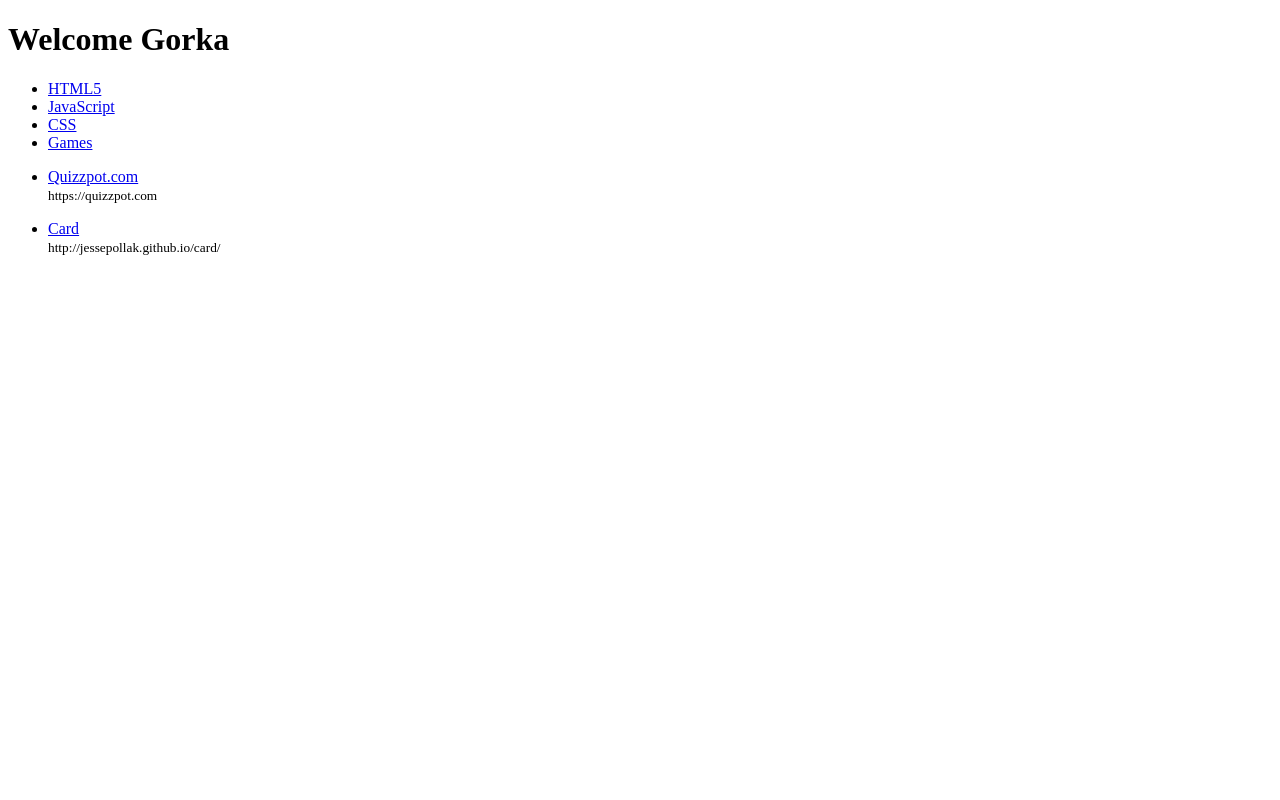
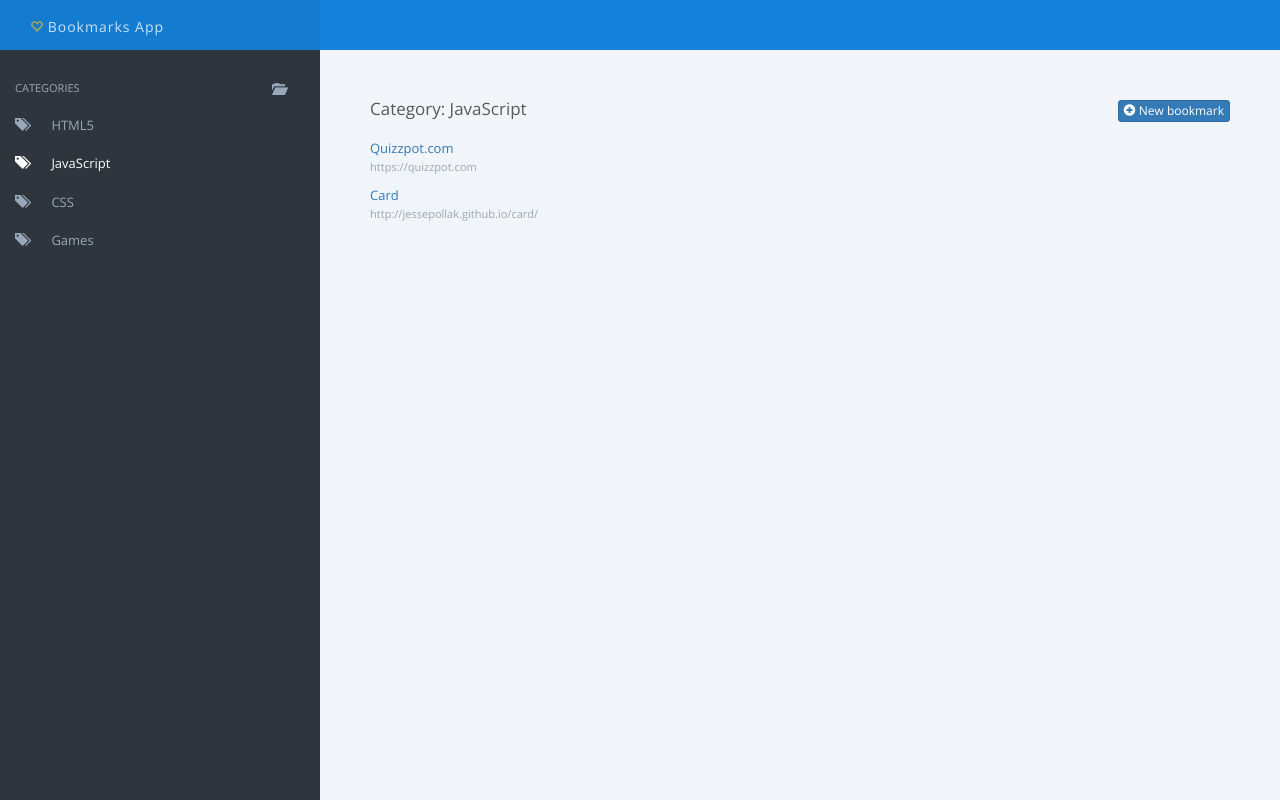
Before and after one commit to gorkaeff/quizzpot_angular, a plain HTML site: page index.html in a window 1280 px wide. Drawn offline with nearby package versions, Linux system fonts and the light colour scheme.

Commit message:
APARTADO: Integración con Bootstrap

```diff
--- /dev/null
+++ b/css/styles.css
@@ -0,0 +1,167 @@
+@import url(http://fonts.googleapis.com/css?family=Open+Sans:400,300,600,700,800);
+body{font-family:"Open Sans","Helvetica Neue",Helvetica,Arial,sans-serif;font-size:13px}
+h1,h2,h3,h4,h5,h6,.h1,.h2,.h3,.h4,.h5,.h6{font-weight:400}
+h1,h2,h3,h4,h5,h6,.h1,.h2,.h3,.h4,.h5,.h6,.heading-font{font-family:"Open Sans","Helvetica Neue",Helvetica,Arial,sans-serif}
+
+/* custom template */
+html, body {
+   height: 100%;
+   font-family:'Open Sans',arial,sans-serif;
+}
+
+.header{
+    background-color: #1582dc;
+    min-height: 50px;
+    z-index: 1000;
+    border-radius: 0;
+    border: 0;
+    margin: 0;
+    padding: 0;
+}
+
+.header .brand{
+    background-color: #147bd0;
+}
+
+.header .brand i{
+  font-size: 13px;
+  color:#b6a951;
+}
+
+.header .brand a:hover i{
+  color:#b5544a;
+}
+
+.header .heading-font{
+    color: rgba(219,237,252,0.9);
+    font-size: 14px;
+    letter-spacing: 1px;
+    padding-top: 0;
+    padding-bottom: 0;
+}
+
+.wrapper, .row {
+   height: 100%;
+   margin-left:0;
+   margin-right:0;
+}
+
+.wrapper:before, .wrapper:after,
+.column:before, .column:after {
+    content: "";
+    display: table;
+}
+
+.wrapper:after,
+.column:after {
+    clear: both;
+}
+
+.column {
+    height: 100%;
+    overflow: auto;
+    *zoom:1;
+}
+
+.column .padding {
+    padding: 20px;
+}
+
+.box {
+    bottom: 0; /* increase for footer use */
+    left: 0;
+    position: absolute;
+    right: 0;
+    top: 0;
+    background-color: #2e353d;
+    color: #98a8b9;
+}
+
+
+#main {
+    background: #f1f4f9;
+}
+
+#main h2{
+  margin: 80px 0 20px 0;
+  font-weight: normal;
+  color: rgb(89, 89, 90);
+  font-size: 17px;
+}
+
+#main .full ul{
+  margin: 0;
+  padding: 0;
+  list-style-type: none;
+}
+
+#main .full ul i{
+  float:right;
+  margin:0 5px;
+  display:none;
+  cursor: pointer;
+}
+
+#main .full ul li:hover i{
+  display:inline-block;
+}
+
+#sidebar .nav-title{
+  margin-top: 80px;
+  text-transform: uppercase;
+  font-size: 11px;
+}
+
+#sidebar a{
+  color: #98a8b9;
+  font-family: 'Open Sans', 'Helvetica Neue', Helvetica, Arial, sans-serif;
+  font-size: 13px;
+  padding-left: 0;
+  transition-delay: 0s;
+  transition-duration: 0.25s;
+  transition-property: all;
+  transition-timing-function: ease;
+}
+#sidebar a:hover,
+#sidebar .active a{
+  background: transparent;
+  color:#fff;
+}
+#sidebar a i{
+  margin-right: 20px;
+}
+
+
+/* center and adjust the sidebar contents on smaller devices */
+@media (max-width: 768px) {
+  #sidebar,#sidebar a.logo {
+    text-align:center;
+    margin:0 auto;
+    margin-top:30px;
+    font-size:26px;
+  }
+  #sidebar a.logo {
+    font-size:50px;
+    height:75px;
+    width:75px;
+    margin-bottom:30px;
+  }
+
+  #main .full ul li i{
+    display:inline-block;
+  }
+}
+
+
+
+
+/* bootstrap overrides */
+
+h1,h2,h3 {
+   font-weight:800;
+   font-family:'Open Sans',arial,sans-serif;
+}
+
+.col-sm-9.full {
+    width: 100%;
+}
--- a/index.html
+++ b/index.html
@@ -2,8 +2,62 @@
 <html ng-app="Bookmarks">
 <head>
     <title>Installation - Angular JS</title>
+	<!-- Latest compiled and minified CSS -->
+	<link rel="stylesheet" href="//maxcdn.bootstrapcdn.com/bootstrap/3.2.0/css/bootstrap.min.css">
+	<link rel="stylesheet" type="text/css" href="css/styles.css">
 </head>
 <body ng-controller="MainController">
+	<div class="wrapper">
+		<header class="header header-fixed navbar container-fluid">
+			<div class="row">
+				<div class="brand col-sm-3">
+					<a href="#" class="navbar-brand">
+						<i class="glyphicon glyphicon-heart-empty"></i>
+						<span class="heading-font">Bookmarks App</span>
+					</a>
+				</div>
+			</div>
+		</header>
+		<div class="box">
+			<div class="row">
+
+				<div class="column col-sm-3" id="sidebar">
+					<p class="nav-title">
+						Categories
+						<a href="#" class="pull-right"><i class="glyphicon glyphicon-folder-open"></i></a>
+					</p>
+					<ul class="nav">
+						<li ng-repeat="category in categories" ng-class="{active: isCurrentCategory(category)}">
+							<a href="#" ng-click="setCurrentCategory(category)"> <i class="glyphicon glyphicon-tags"></i> {{category}}</a>
+						</li>
+					</ul>
+				</div>
+
+				<div class="column col-sm-9" id="main">
+					<div class="padding">
+						<div class="full col-sm-9">
+							<h2>
+								Category: {{currentCategory}}
+								<a href="#" class="btn btn-primary btn-xs pull-right"><i class="glyphicon glyphicon-plus-sign"></i> New bookmark</a>
+							</h2>
+							<ul>
+								<li ng-repeat="bookmark in bookmarks | filter: {category: currentCategory}">
+									<p>
+										<a href="{{bookmark.url}}">{{bookmark.name}}</a>
+										<i class="glyphicon glyphicon-trash"></i>
+										<i class="glyphicon glyphicon-pencil"></i><br/>
+										<small>{{bookmark.url}}</small>
+									</p>
+								</li>
+							</ul>
+						</div>
+					</div>
+				</div>
+
+			</div>
+		</div>
+	</div>
+<!--
 	<div>
 		<h1>Welcome {{name}}</h1>
 
@@ -22,7 +76,11 @@
 			</li>
 		</ul>
 	</div>
+	-->
     <script type="text/javascript" src="//ajax.googleapis.com/ajax/libs/angularjs/1.3.15/angular.min.js"></script>
+	<!-- Latest compiled and minified JavaScript -->
+	<script type="text/javascript" src="//code.jquery.com/jquery-2.1.1.min.js"></script>
+	<script src="//maxcdn.bootstrapcdn.com/bootstrap/3.2.0/js/bootstrap.min.js"></script>
     <script type="text/javascript" src="js/app.js"></script>
 </body>
 </html>
```
